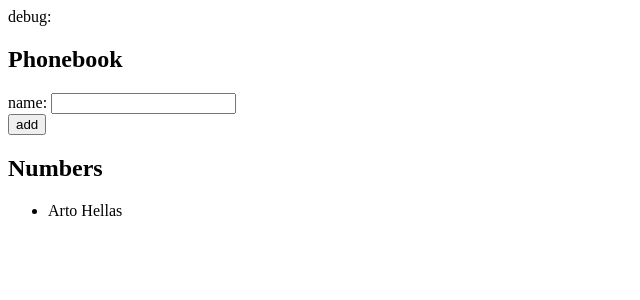
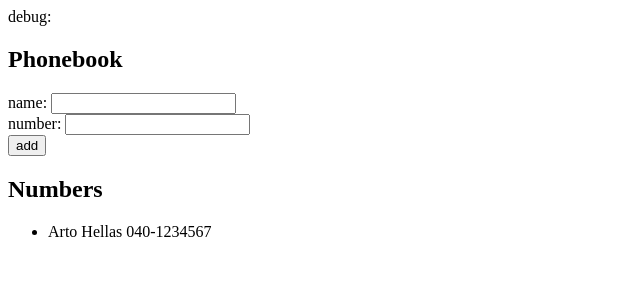
Before and after one commit to llfalcao/fullstackopen, a React (Vite) app in the folder part2/phonebook/: page / in a window 1280 px wide. Shown: the top 300 px of the page, without its empty margins (0-640 px from the left). Built offline with nearby package versions, Linux system fonts and the light colour scheme.

Commit message:
Part 2: 2.8 - allow users to add numbers

```diff
--- a/part2/phonebook/src/App.jsx
+++ b/part2/phonebook/src/App.jsx
@@ -1,10 +1,14 @@
 import { useState } from 'react';
 
 const App = () => {
-  const [persons, setPersons] = useState([{ name: 'Arto Hellas' }]);
+  const [persons, setPersons] = useState([
+    { name: 'Arto Hellas', number: '040-1234567' },
+  ]);
   const [newName, setNewName] = useState('');
+  const [newNumber, setNewNumber] = useState('');
 
-  const handleInputChange = (event) => setNewName(event.target.value);
+  const handleNameChange = (event) => setNewName(event.target.value);
+  const handleNumberChange = (event) => setNewNumber(event.target.value);
 
   const addPerson = (event) => {
     event.preventDefault();
@@ -12,8 +16,9 @@ const App = () => {
       alert(`${newName} is already added to phonebook`);
       return;
     }
-    setPersons(persons.concat({ name: newName }));
+    setPersons(persons.concat({ name: newName, number: newNumber }));
     setNewName('');
+    setNewNumber('');
   };
 
   return (
@@ -21,8 +26,19 @@ const App = () => {
       <div>debug: {newName}</div>
       <h2>Phonebook</h2>
       <form onSubmit={addPerson}>
-        <div>
-          name: <input value={newName} onChange={handleInputChange} />
+        <div style={{ display: 'flex', flexDirection: 'column' }}>
+          <label htmlFor='name'>
+            name:{' '}
+            <input id='name' value={newName} onChange={handleNameChange} />
+          </label>
+          <label htmlFor='number'>
+            number:{' '}
+            <input
+              id='number'
+              value={newNumber}
+              onChange={handleNumberChange}
+            />
+          </label>
         </div>
         <div>
           <button type='submit'>add</button>
@@ -31,7 +47,9 @@ const App = () => {
       <h2>Numbers</h2>
       <ul>
         {persons.map((person) => (
-          <li key={person.name}>{person.name}</li>
+          <li key={person.name}>
+            {person.name} {person.number}
+          </li>
         ))}
       </ul>
     </div>
```
